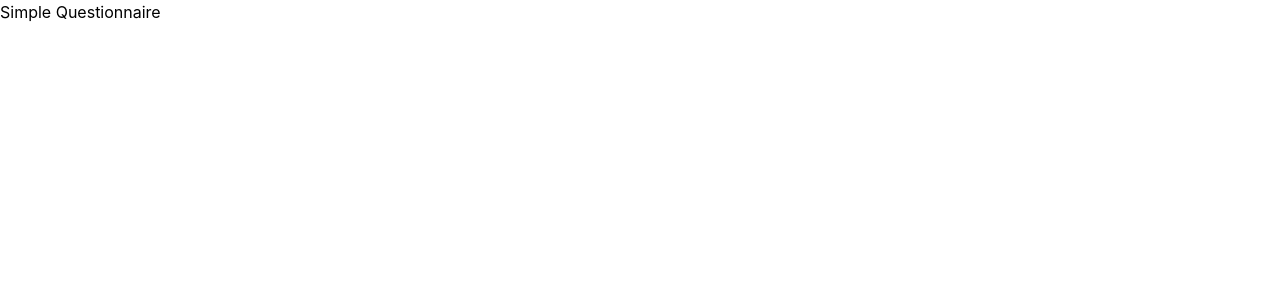
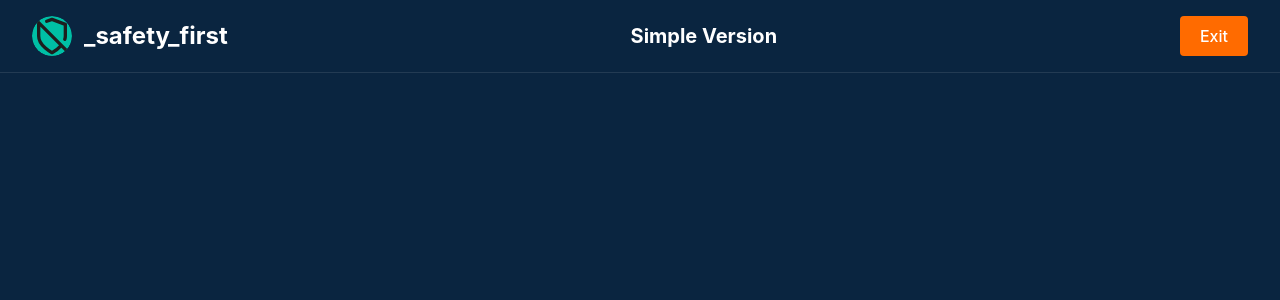
Before and after one commit to RimalRabin/safety_first, a React (Vite) app: page / in a window 1280 px wide. Shown: the top 300 px of the page. Built offline with nearby package versions, Linux system fonts and the light colour scheme.

Commit message:
feat: add header with logo, brand name, and exit button

```diff
--- a/src/pages/SimpleQuestionnaire.tsx
+++ b/src/pages/SimpleQuestionnaire.tsx
@@ -1,7 +1,34 @@
 export const SimpleQuestionnaire = (): JSX.Element => {
   return (
-    <div>
-      Simple Questionnaire
+    <div className="min-h-screen bg-[#0a2540] flex flex-col font-['Inter',Helvetica]">
+
+      {/* HEADER */}
+      <header className="flex items-center justify-between px-8 py-4 border-b border-white/10">
+
+        {/* Logo and brand name */}
+        <div className="flex items-center gap-3">
+          <img
+            className="w-10 h-10"
+            alt="Shield"
+            src="/figmaAssets/shield-off.svg"
+          />
+          <span className="font-bold text-white text-2xl">
+            _safety_first
+          </span>
+        </div>
+
+        {/* Centre — version label */}
+        <span className="font-bold text-white text-xl">
+          Simple Version
+        </span>
+
+        {/* Exit button */}
+        <button className="bg-[#ff6b00] hover:bg-[#ff6b00]/90 text-white font-medium px-5 py-2 rounded cursor-pointer">
+          Exit
+        </button>
+
+      </header>
+
     </div>
   )
 }
```
